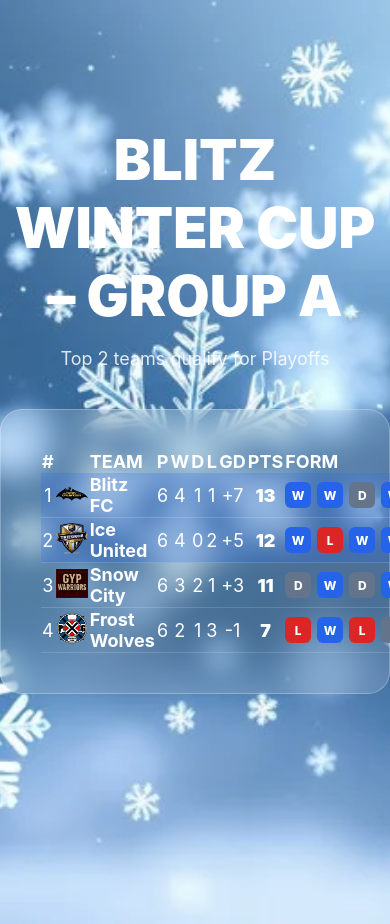
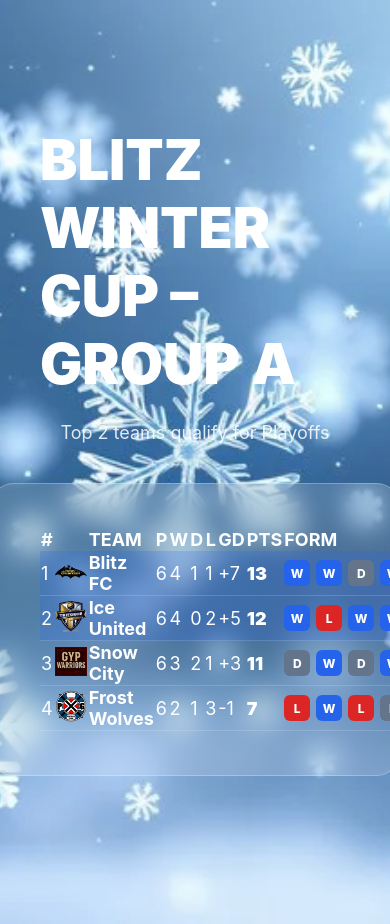
Before and after one commit to ashunium/blitz-soccer, a Next.js app: page / in a window 390 px wide. Shown: the top 924 px of the page. Built offline with nearby package versions, Linux system fonts and the light colour scheme.

Commit message:
Refactor styles for container and panel components
Updated styles for the container and panel components to improve layout and responsiveness.

```diff
--- a/app/page.js
+++ b/app/page.js
@@ -118,7 +118,11 @@ const bg = {
 const container = {
   maxWidth: "1300px",
   margin: "0 auto",
-  textAlign: "center",
+  paddingLeft: "40px",
+  paddingRight: "40px",
+  display: "flex",
+  flexDirection: "column",
+  alignItems: "center",
 };
 
 const tournamentTitle = {
@@ -134,12 +138,14 @@ const tournamentSub = {
 };
 
 const panel = {
+  width: "100%",
   background: "rgba(255,255,255,0.15)",
   backdropFilter: "blur(14px)",
   border: "1px solid rgba(255,255,255,0.25)",
   borderRadius: "22px",
-  padding: "40px",
+  padding: "44px 48px",
 };
+
 
 const table = {
   width: "100%",
```
